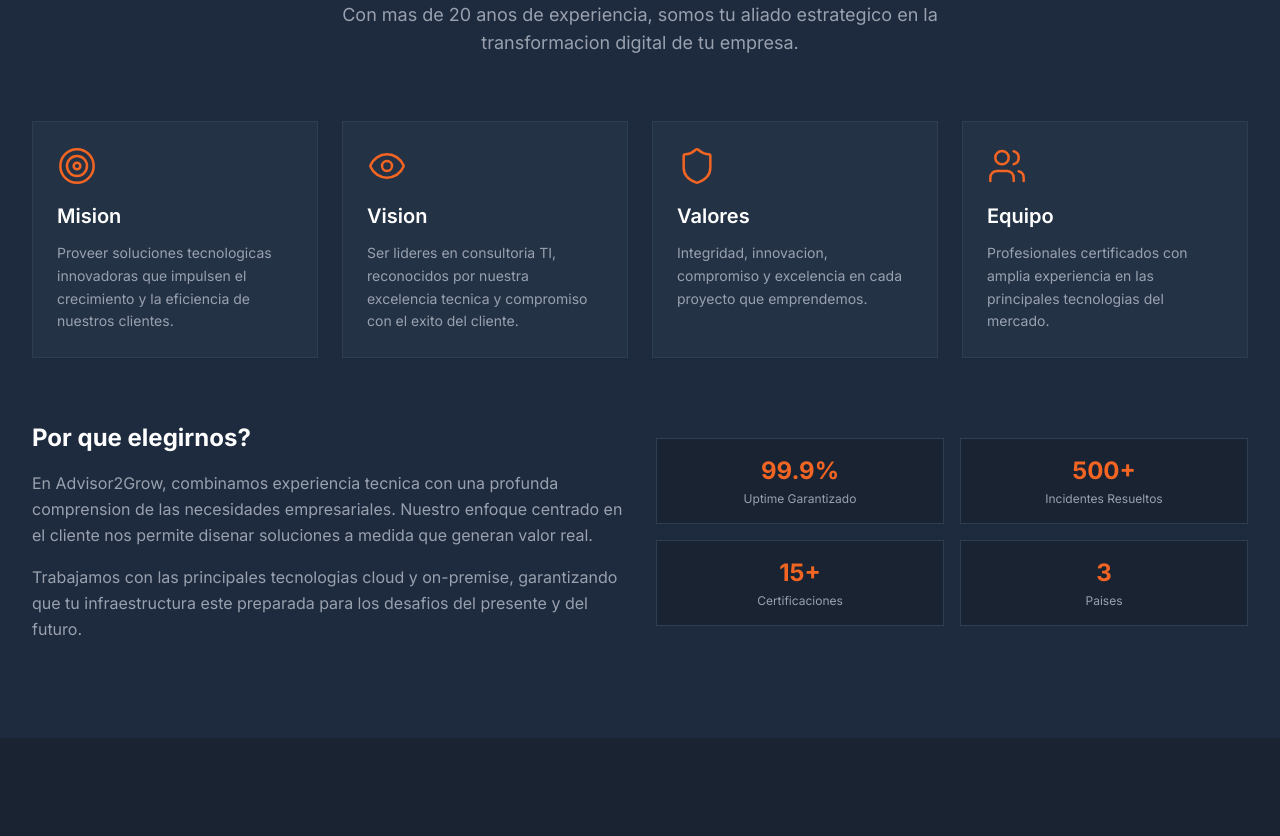
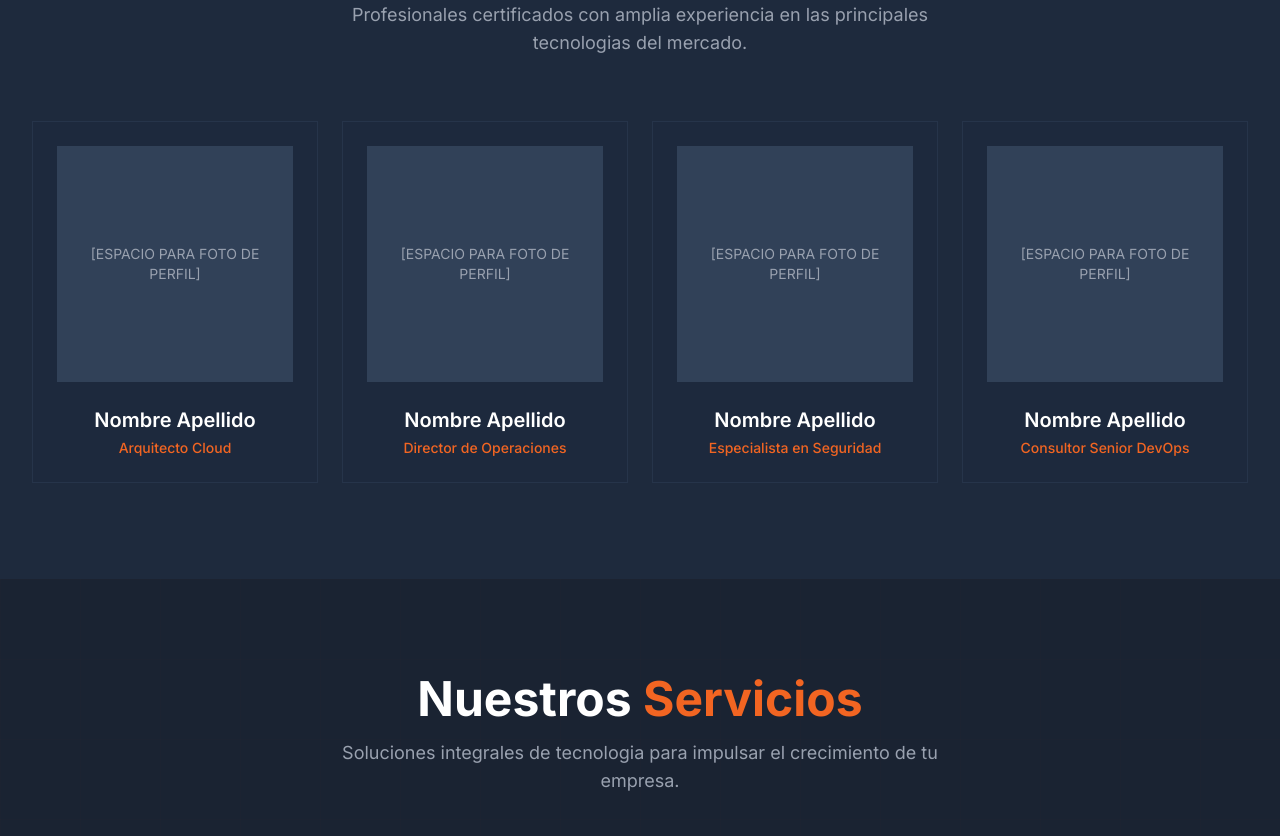
Before and after one commit to mfigueroaas/Advisor2Grow, a Next.js app: page / in a window 1280 px wide. Shown: the part 980-1816 px from the top of the page. Built offline with nearby package versions, Linux system fonts and the light colour scheme.

Commit message:
feat: replace features with team members section and add team member cards

```diff
--- a/components/sections/nosotros-section.tsx
+++ b/components/sections/nosotros-section.tsx
@@ -1,30 +1,84 @@
 "use client"
 
 import { motion } from "framer-motion"
-import { Target, Eye, Shield, Users } from "lucide-react"
+import { Linkedin } from "lucide-react"
 
-const features = [
+const teamMembers = [
   {
-    icon: Target,
-    title: "Mision",
-    description: "Proveer soluciones tecnologicas innovadoras que impulsen el crecimiento y la eficiencia de nuestros clientes."
+    name: "Nombre Apellido",
+    role: "Arquitecto Cloud",
+    description: "Mas de 15 anos de experiencia en arquitecturas cloud empresariales. Especialista en AWS, Azure y soluciones hibridas.",
+    linkedin: "#"
   },
   {
-    icon: Eye,
-    title: "Vision",
-    description: "Ser lideres en consultoria TI, reconocidos por nuestra excelencia tecnica y compromiso con el exito del cliente."
+    name: "Nombre Apellido",
+    role: "Director de Operaciones",
+    description: "Experto en gestion de infraestructura critica y operaciones TI. Certificado en ITIL y PMP.",
+    linkedin: "#"
   },
   {
-    icon: Shield,
-    title: "Valores",
-    description: "Integridad, innovacion, compromiso y excelencia en cada proyecto que emprendemos."
+    name: "Nombre Apellido",
+    role: "Especialista en Seguridad",
+    description: "Lider en ciberseguridad con certificaciones CISSP y CEH. Protegiendo empresas por mas de 10 anos.",
+    linkedin: "#"
   },
   {
-    icon: Users,
-    title: "Equipo",
-    description: "Profesionales certificados con amplia experiencia en las principales tecnologias del mercado."
+    name: "Nombre Apellido",
+    role: "Consultor Senior DevOps",
+    description: "Automatizacion y CI/CD son su pasion. Implementando pipelines eficientes en multiples industrias.",
+    linkedin: "#"
   }
 ]
+
+function TeamCard({ member, index }: { member: typeof teamMembers[0]; index: number }) {
+  return (
+    <motion.div
+      initial={{ opacity: 0, y: 30 }}
+      whileInView={{ opacity: 1, y: 0 }}
+      viewport={{ once: true }}
+      transition={{ duration: 0.5, delay: index * 0.1 }}
+      className="group relative bg-slate-800/40 border border-slate-700/50 overflow-hidden transition-all duration-300 hover:border-[#F26522]"
+    >
+      {/* Card Content */}
+      <div className="p-6">
+        {/* Photo Placeholder */}
+        <div className="relative mb-6 overflow-hidden">
+          <div className="aspect-square bg-slate-700 flex items-center justify-center transition-transform duration-300 group-hover:scale-105">
+            <span className="text-gray-400 text-sm text-center px-4">
+              [ESPACIO PARA FOTO DE PERFIL]
+            </span>
+          </div>
+        </div>
+
+        {/* Name and Role */}
+        <div className="text-center">
+          <h3 className="text-xl font-semibold text-white mb-1">
+            {member.name}
+          </h3>
+          <p className="text-[#F26522] text-sm font-medium">
+            {member.role}
+          </p>
+        </div>
+      </div>
+
+      {/* Overlay Panel - Slides up on hover */}
+      <div className="absolute inset-0 bg-[#1a2332]/95 flex flex-col items-center justify-center p-6 translate-y-full group-hover:translate-y-0 transition-transform duration-300 ease-out">
+        <p className="text-gray-300 text-sm text-center leading-relaxed mb-6">
+          {member.description}
+        </p>
+        <a
+          href={member.linkedin}
+          target="_blank"
+          rel="noopener noreferrer"
+          className="flex items-center gap-2 text-[#F26522] hover:text-white transition-colors cursor-hover"
+        >
+          <Linkedin className="h-5 w-5" />
+          <span className="text-sm font-medium">LinkedIn</span>
+        </a>
+      </div>
+    </motion.div>
+  )
+}
 
 export function NosotrosSection() {
   return (
@@ -42,74 +96,19 @@ export function NosotrosSection() {
           className="text-center mb-16"
         >
           <h2 className="text-3xl sm:text-4xl md:text-5xl font-bold text-white mb-4">
-            Sobre <span className="text-[#F26522]">Nosotros</span>
+            Conoce a Nuestro <span className="text-[#F26522]">Equipo</span>
           </h2>
           <p className="text-gray-400 max-w-2xl mx-auto text-lg">
-            Con mas de 20 anos de experiencia, somos tu aliado estrategico en la transformacion digital de tu empresa.
+            Profesionales certificados con amplia experiencia en las principales tecnologias del mercado.
           </p>
         </motion.div>
 
-        {/* Features Grid */}
-        <div className="grid md:grid-cols-2 lg:grid-cols-4 gap-6">
-          {features.map((feature, index) => (
-            <motion.div
-              key={feature.title}
-              initial={{ opacity: 0, y: 30 }}
-              whileInView={{ opacity: 1, y: 0 }}
-              viewport={{ once: true }}
-              transition={{ duration: 0.5, delay: index * 0.1 }}
-              className="group p-6 bg-[#243246] border border-[#2d3d52] hover:border-[#F26522]/50 transition-all duration-300"
-            >
-              <div className="mb-4">
-                <feature.icon className="h-10 w-10 text-[#F26522]" strokeWidth={1.5} />
-              </div>
-              <h3 className="text-xl font-semibold text-white mb-3 group-hover:text-[#F26522] transition-colors">
-                {feature.title}
-              </h3>
-              <p className="text-gray-400 text-sm leading-relaxed">
-                {feature.description}
-              </p>
-            </motion.div>
+        {/* Team Grid */}
+        <div className="grid sm:grid-cols-2 lg:grid-cols-4 gap-6">
+          {teamMembers.map((member, index) => (
+            <TeamCard key={index} member={member} index={index} />
           ))}
         </div>
-
-        {/* About Text */}
-        <motion.div
-          initial={{ opacity: 0, y: 30 }}
-          whileInView={{ opacity: 1, y: 0 }}
-          viewport={{ once: true }}
-          transition={{ duration: 0.6, delay: 0.3 }}
-          className="mt-16 grid md:grid-cols-2 gap-8 items-center"
-        >
-          <div>
-            <h3 className="text-2xl font-bold text-white mb-4">
-              Por que elegirnos?
-            </h3>
-            <p className="text-gray-400 leading-relaxed mb-4">
-              En Advisor2Grow, combinamos experiencia tecnica con una profunda comprension de las necesidades empresariales. Nuestro enfoque centrado en el cliente nos permite disenar soluciones a medida que generan valor real.
-            </p>
-            <p className="text-gray-400 leading-relaxed">
-              Trabajamos con las principales tecnologias cloud y on-premise, garantizando que tu infraestructura este preparada para los desafios del presente y del futuro.
-            </p>
-          </div>
-
-          <div className="grid grid-cols-2 gap-4">
-            {[
-              { number: "99.9%", label: "Uptime Garantizado" },
-              { number: "500+", label: "Incidentes Resueltos" },
-              { number: "15+", label: "Certificaciones" },
-              { number: "3", label: "Paises" }
-            ].map((stat, index) => (
-              <div
-                key={index}
-                className="p-4 bg-[#1a2332] border border-[#2d3d52] text-center"
-              >
-                <div className="text-2xl font-bold text-[#F26522] mb-1">{stat.number}</div>
-                <div className="text-xs text-gray-400">{stat.label}</div>
-              </div>
-            ))}
-          </div>
-        </motion.div>
       </div>
     </section>
   )
```
